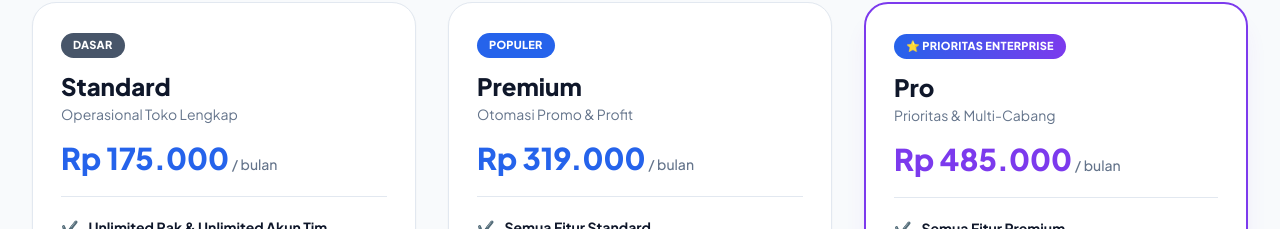
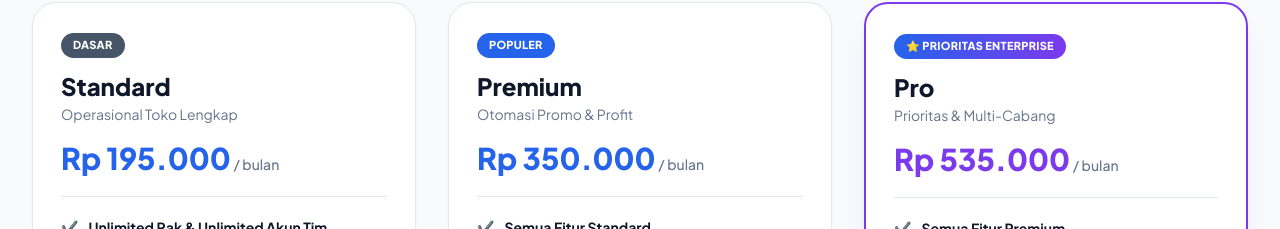
Before and after one commit to NatanC-op/app, a plain HTML site: page index.html in a window 1280 px wide. Shown: the part 483-712 px from the top of the page. Drawn offline with nearby package versions, Linux system fonts and the light colour scheme.

Commit message:
Update index.html

```diff
--- a/index.html
+++ b/index.html
@@ -301,7 +301,7 @@
     let cart = [];
     let currentLicenseKey = '';
 
-    // Harga paket dinaikkan 10% dan dibulatkan rapi
+    // Harga paket dinaikkan 10% lagi dan dibulatkan rapi
     const plansData = [
       {
         id: 'Standard',
@@ -311,7 +311,7 @@
         name: 'Standard',
         desc: 'Operasional Toko Lengkap',
         popular: false,
-        prices: { Mingguan: 49000, Bulanan: 175000, Tahunan: 1925000 },
+        prices: { Mingguan: 54000, Bulanan: 195000, Tahunan: 2120000 },
         features: [
           { text: 'Unlimited Rak & Unlimited Akun Tim', ok: true, bold: true },
           { text: 'Update Harga & Stok Smart Label', ok: true },
@@ -329,7 +329,7 @@
         name: 'Premium',
         desc: 'Otomasi Promo & Profit',
         popular: false,
-        prices: { Mingguan: 69000, Bulanan: 319000, Tahunan: 3450000 },
+        prices: { Mingguan: 76000, Bulanan: 350000, Tahunan: 3795000 },
         features: [
           { text: 'Semua Fitur Standard', ok: true, bold: true },
           { text: 'Kalkulator Harga & Margin Profit', ok: true, bold: true },
@@ -347,7 +347,7 @@
         name: 'Pro',
         desc: 'Prioritas & Multi-Cabang',
         popular: true,
-        prices: { Mingguan: 139000, Bulanan: 485000, Tahunan: 5500000 },
+        prices: { Mingguan: 155000, Bulanan: 535000, Tahunan: 6050000 },
         features: [
           { text: 'Semua Fitur Premium', ok: true, bold: true },
           { text: 'Manajemen Multi-Cabang & Transfer Stok', ok: true, bold: true },
```
